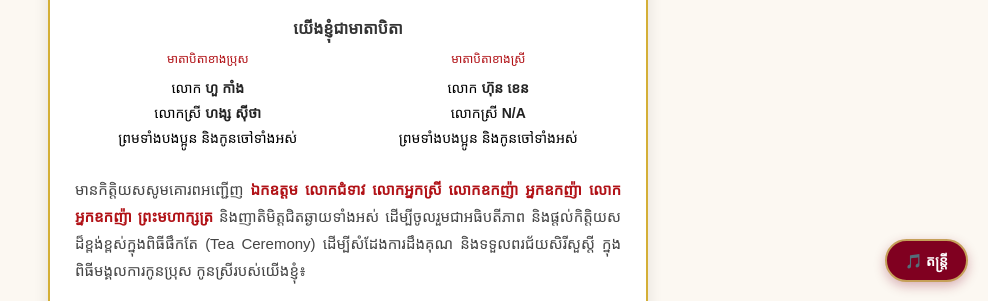
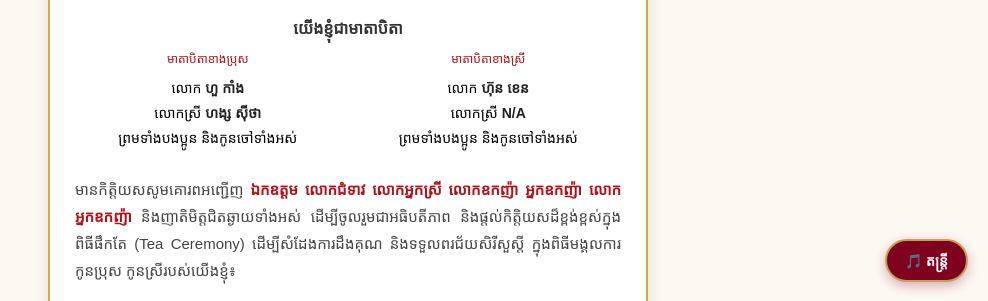
Before and after one commit to tharahuokaing/tea, a plain HTML site: page index.html in a window 1280 px wide. Shown: the part 438-739 px from the top of the page, without its empty margins (292-1280 px from the left). Drawn offline with Linux system fonts and the light colour scheme; a web font is replaced by a local one.

Commit message:
Remove redundant titles from ceremony text

```diff
--- a/index.html
+++ b/index.html
@@ -33,7 +33,7 @@
         </div>
 
         <p class="ceremony-text">
-            មានកិត្តិយសសូមគោរពអញ្ជើញ <span class="honorific-highlight">ឯកឧត្តម លោកជំទាវ លោកអ្នកស្រី លោកឧកញ៉ា អ្នកឧកញ៉ា លោកអ្នកឧកញ៉ា ព្រះមហាក្សត្រ</span> និងញាតិមិត្តជិតឆ្ងាយទាំងអស់ ដើម្បីចូលរួមជាអធិបតីភាព និងផ្តល់កិត្តិយសដ៏ខ្ពង់ខ្ពស់ក្នុងពិធីផឹកតែ (Tea Ceremony) ដើម្បីសំដែងការដឹងគុណ និងទទួលពរជ័យសិរីសួស្តី ក្នុងពិធីមង្គលការកូនប្រុស កូនស្រីរបស់យើងខ្ញុំ៖
+            មានកិត្តិយសសូមគោរពអញ្ជើញ <span class="honorific-highlight">ឯកឧត្តម លោកជំទាវ លោកអ្នកស្រី លោកឧកញ៉ា អ្នកឧកញ៉ា លោកអ្នកឧកញ៉ា</span> និងញាតិមិត្តជិតឆ្ងាយទាំងអស់ ដើម្បីចូលរួមជាអធិបតីភាព និងផ្តល់កិត្តិយសដ៏ខ្ពង់ខ្ពស់ក្នុងពិធីផឹកតែ (Tea Ceremony) ដើម្បីសំដែងការដឹងគុណ និងទទួលពរជ័យសិរីសួស្តី ក្នុងពិធីមង្គលការកូនប្រុស កូនស្រីរបស់យើងខ្ញុំ៖
         </p>
 
         <div class="couple-container">
```
